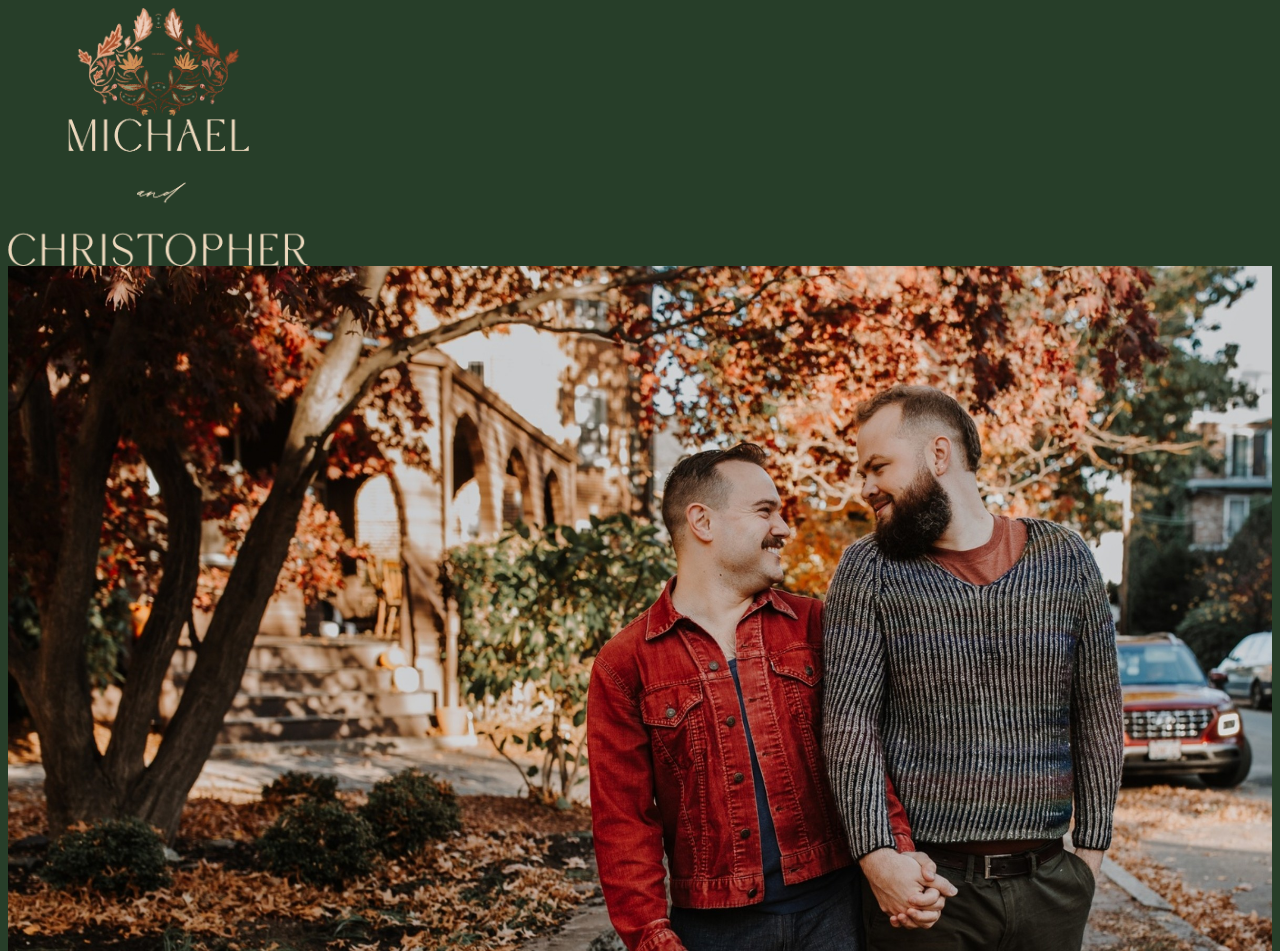
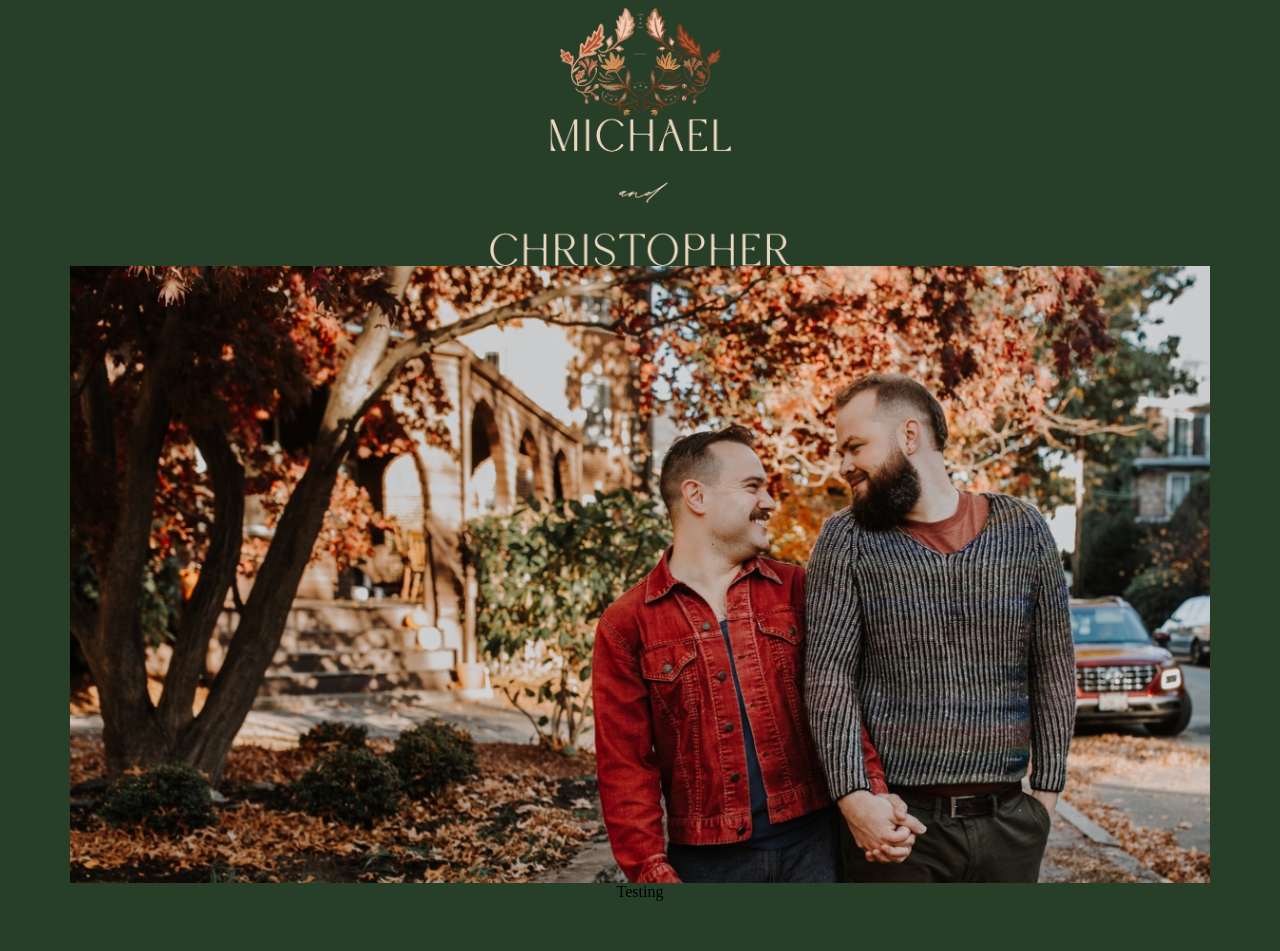
Before and after one commit to steelewedding25/steelewedding25.github.io, a plain HTML site: page index.html in a window 1280 px wide. Shown: the top 951 px of the page. After the commit the page ends 909 px from the top, so only its background shows below. Drawn offline with Linux system fonts and the light colour scheme.

Commit message:
Update index.html

```diff
--- a/index.html
+++ b/index.html
@@ -8,6 +8,7 @@
 
       .picture-of-us {
         width: 100%;
+        max-width: 1140px;
       }
 
       .header {
@@ -18,6 +19,7 @@
         display: flex;
         justify-content: center;
         flex-direction: column;
+        align-items: center;
       }
     </style>
   </head>
```
